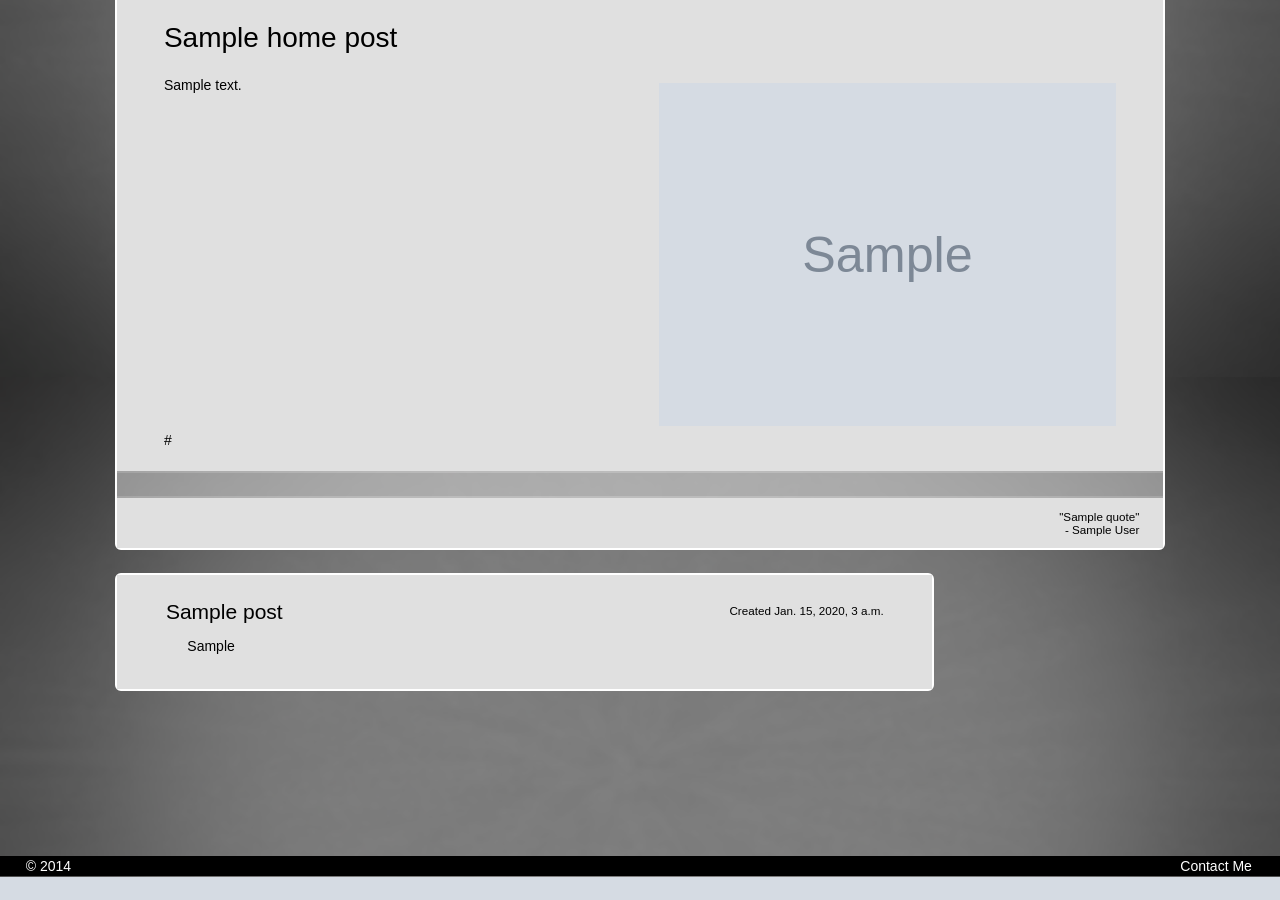
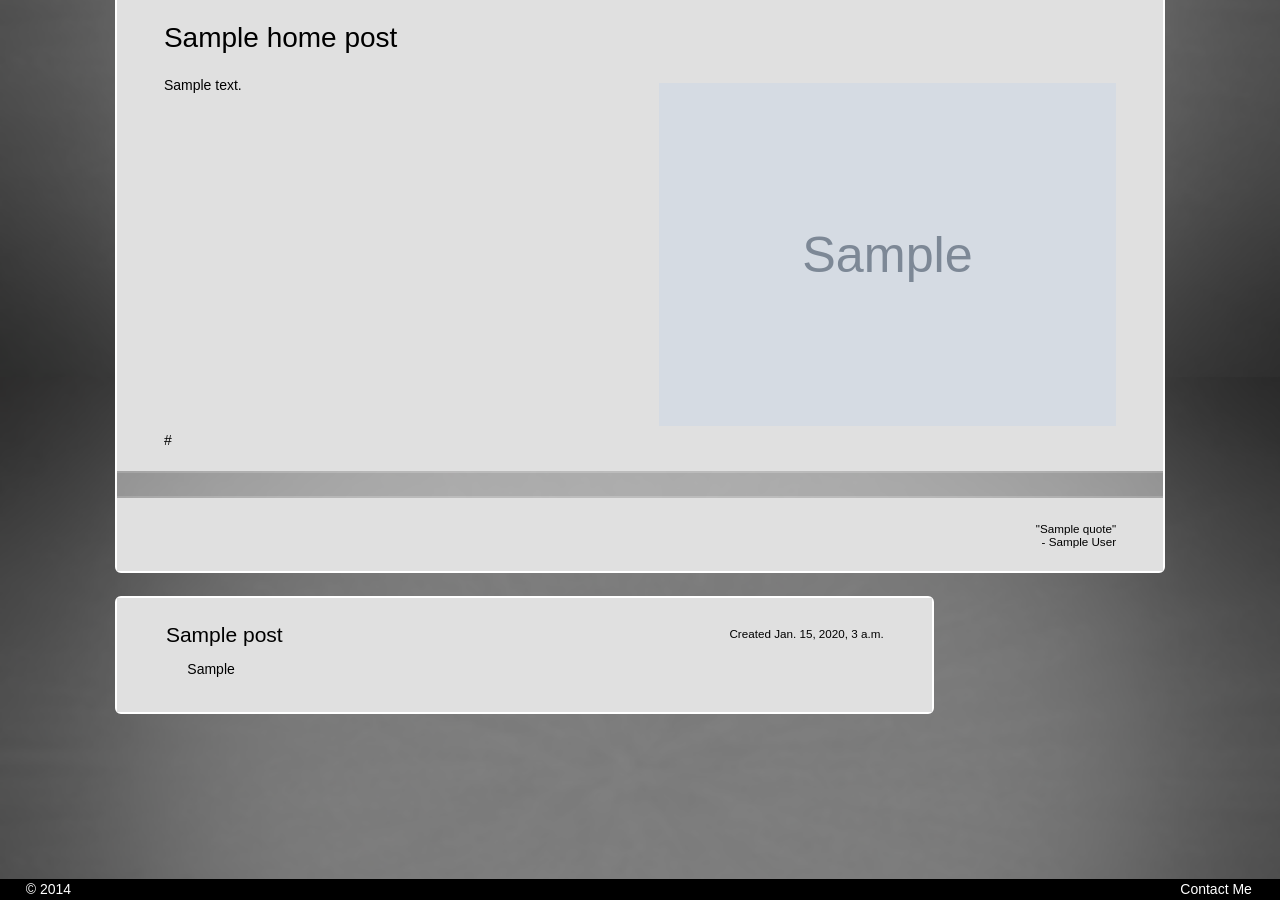
Before and after one commit to samolds/samster, a Django app: template sam/templates/home.html in a window 1280 px wide. Shown: the part 423-1323 px from the top of the page. Before the commit the page ends 1300 px from the top, so only its background shows below. Run offline with Django 3.2, Linux system fonts and the light colour scheme; the template is opened without the code that fills it: most values are stand-ins (such as "Sample title", 1, 10 or a date in 2020); grey boxes marked "Sample" are stand-in pictures.

Commit message:
tweaked some css and updated todo

```diff
--- a/sam/static/css/core.css
+++ b/sam/static/css/core.css
@@ -9,11 +9,23 @@ html, body {
   height: 100%;
 }
 
-div, p, th, td, dd, dt, ol, q, li, ul, acronym, abbr, input, select, textarea, pre, blockquote, img, table, tr, td, form, pre {
+div, p, dd, dt, ol, q, li, ul, acronym, abbr, input, select, textarea, pre, blockquote, img, form, pre {
   color: #000;
-  margin: 0px;
-  padding: 0px;
-  border: 0px;
+  margin: 0em;
+  padding: 0em;
+  border: 0em;
+  list-style-type: none;
+  text-decoration: none;
+  font-family: Arial, Helvetica, sans-serif;
+  font-size: 14px;
+  vertical-align: middle;
+}
+
+th, td, table, tr, td {
+  color: #000;
+  margin: 0em;
+  padding: 0em;
+  border: 0em;
   list-style-type: none;
   text-decoration: none;
   font-family: Arial, Helvetica, sans-serif;
@@ -33,6 +45,7 @@ h1, h2, h3, h4, h5, h6 {
 }
 
 a, a:link, a:visited, a:active, a:hover {
+  font-size: 1em;
   text-decoration: none;
   color: #000;
 }
--- a/sam/templates/blog_post_header.html
+++ b/sam/templates/blog_post_header.html
@@ -1,6 +1,6 @@
 <table>
   <tr>
-    <td class="textleft tdtitle" rowspan=3><h2><a href="/blog/post/{{ post.pk }}">{{ post.title }}</a></h2></td>
+    <td class="textleft tdtitle" rowspan=3><a href="/blog/post/{{ post.pk }}"><h2>{{ post.title }}</h2></a></td>
     {% load time_localization %}
     <td class="textright post-header-right">
       {% if full_post_stub or not full_post_stub and post.creation_date|to_str == post.updated_date|to_str %}
--- a/sam/templates/home.html
+++ b/sam/templates/home.html
@@ -46,8 +46,10 @@
   {% if quote %}
     <div class="content inbetween"></div>
 
-    <div class="content textright">
+    <div class="content">
+      <div class="content textright">
         <a href="/quotes#{{ quote.pk }}"><small>"{{ quote.quote }}"<br />- {{ quote.author }}</small></a>
+      </div>
     </div>
   {% endif %}
 </div>
```
Lines whose indentation alone changed are shown as unchanged.
